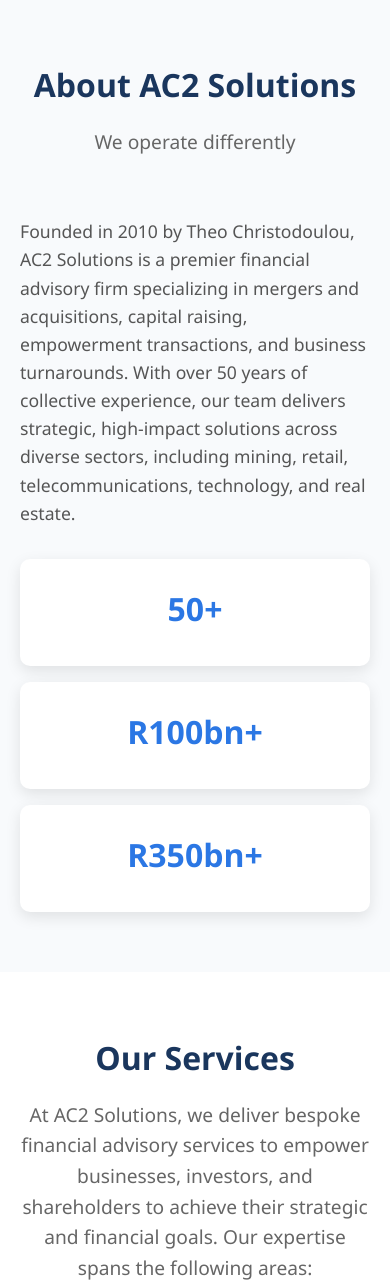
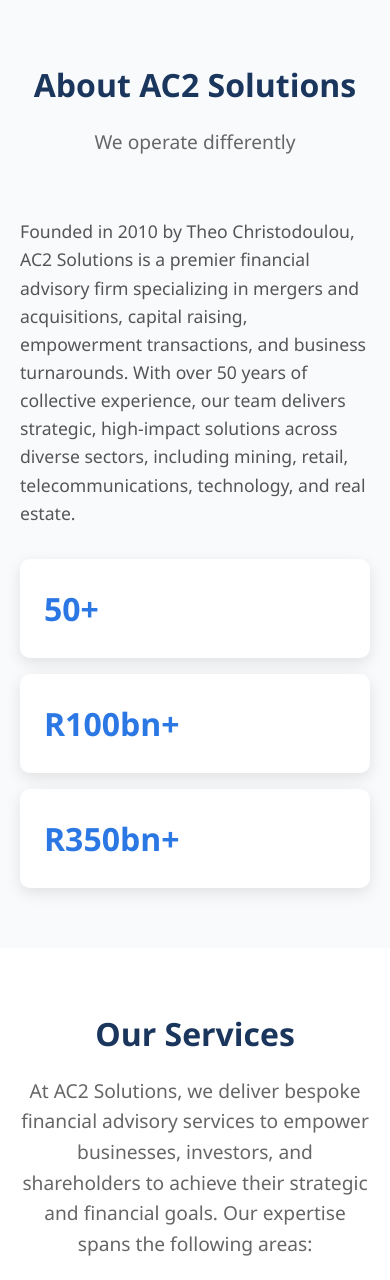
Before and after one commit to richardv4409/ac2-solutions-website, a PHP site: page / in a window 390 px wide. Shown: the part 498-1778 px from the top of the page. Run offline with PHP 8.4, Linux system fonts and the light colour scheme.

Commit message:
Improve mobile stats layout with horizontal alignment
- Change stat cards from vertical to horizontal layout on mobile
- Place stat numbers on left, text descriptions on right
- Add proper spacing and alignment for better readability
- Remove duplicate CSS rules for cleaner code

🤖 Generated with [Claude Code](https://claude.ai/code)

Co-Authored-By: Claude <noreply@anthropic.com>

```diff
--- a/styles.css
+++ b/styles.css
@@ -540,17 +540,26 @@ section {
     }
 
     .stat {
-        display: block !important;
+        display: flex !important;
+        align-items: center !important;
         background: white !important;
         padding: 1.5rem !important;
         border-radius: 10px !important;
         box-shadow: 0 5px 15px rgba(0,0,0,0.1) !important;
+        text-align: left !important;
     }
 
+    .stat h3 {
+        margin-right: 1rem !important;
+        margin-bottom: 0 !important;
+        font-size: 2rem !important;
+    }
 
-    .stat h3 {
-        font-size: 2rem;
+    .stat p {
+        margin: 0 !important;
+        text-align: left !important;
     }
+
 
     .services-grid {
         grid-template-columns: 1fr;
```
Also changed, not shown: .claude/settings.local.json (added).
